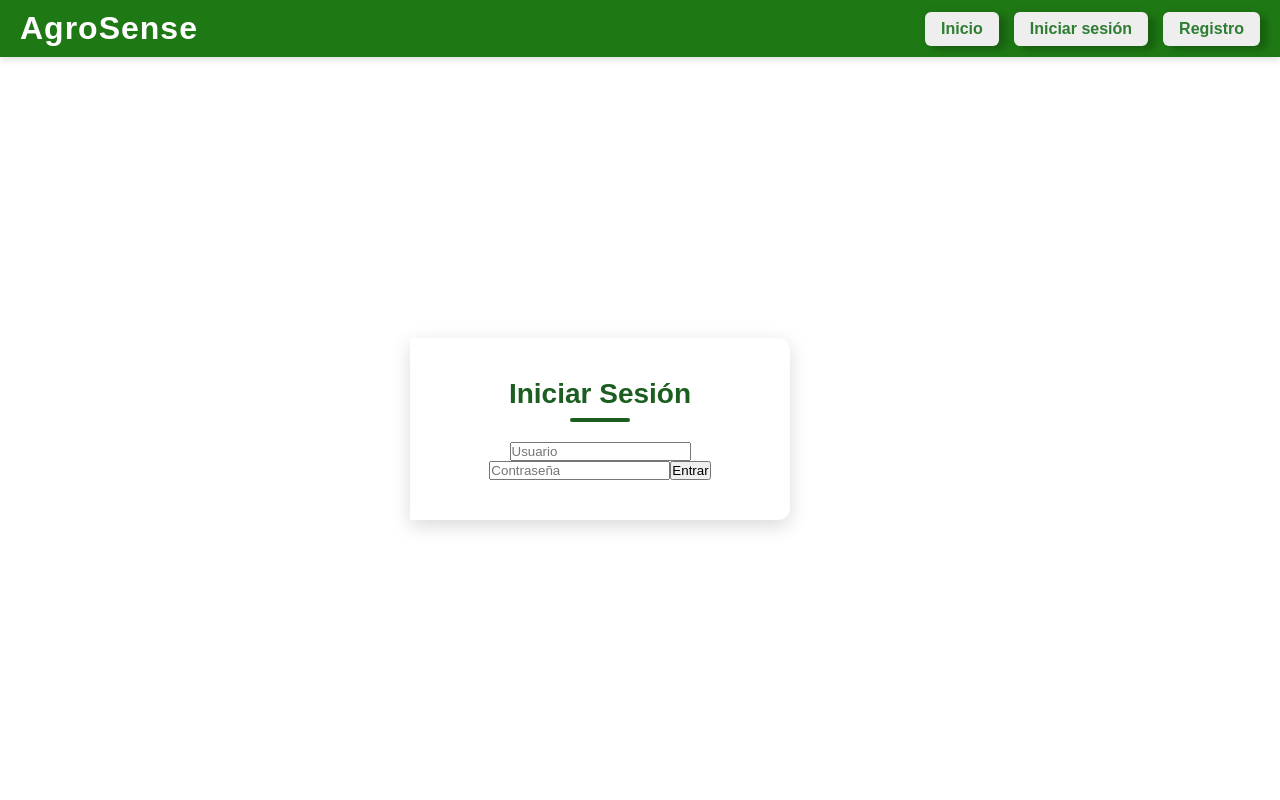
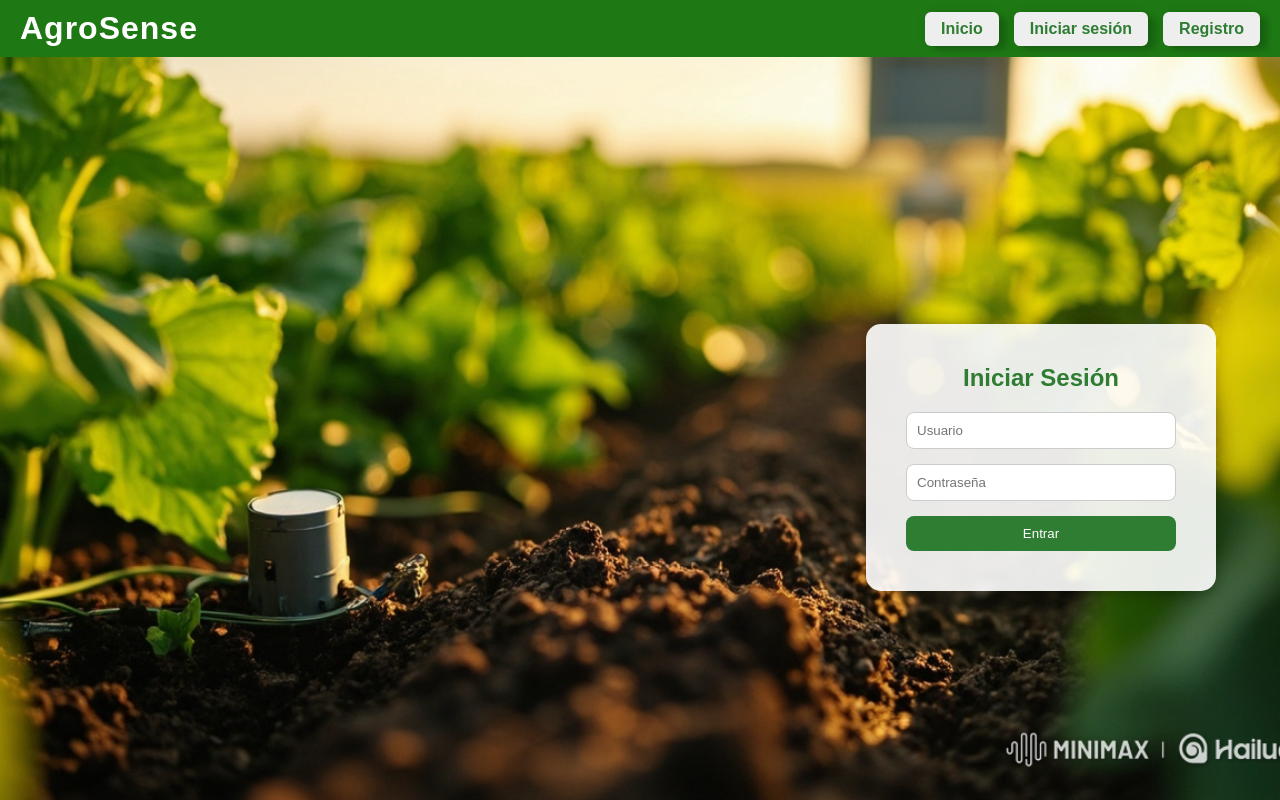
Before and after one commit to nicolasresgra2005/softwaredesarrollo1, a React (Vite) app: page /login in a window 1280 px wide. Built offline with nearby package versions, Linux system fonts and the light colour scheme.

Commit message:
Actualizacion fondo login 2

```diff
--- a/src/App.css
+++ b/src/App.css
@@ -171,10 +171,6 @@ html, body, #root {
   gap: 3px;
 }
 
-.login{
-  background-color: #ebebeb;
-}
-
 .auth-form input {
   width: 100%;
   padding: 12px;
--- a/src/pages/Login.css
+++ b/src/pages/Login.css
@@ -1,110 +1,57 @@
-/* Estructura principal */
-.login-page {
+/* 🔹 Contenedor principal del login */
+.login-container {
   display: flex;
+  justify-content: flex-end; /* mover login a la derecha */
   align-items: center;
-  height: 100vh;
+  min-height: 100vh; /* ocupa toda la altura visible */
   width: 100%;
   background-image: url('../assets/FondoL.png');
-  background-size: cover;
-  background-position: center;
-  background-repeat: no-repeat;
+  background-size: cover;       /* cubre toda la pantalla */
+  background-position: center;  /* centrada */
+  background-repeat: no-repeat; /* sin repetir */
+  background-attachment: fixed; /* mantiene la imagen fija */
+  overflow: hidden;             /* evita scroll innecesario */
 }
 
-/* Lado izquierdo con la imagen */
-.login-left {
-  flex: 1;
-  background-image: url('../assets/amigos.jpg'); /* Ajusta nombre si es otra imagen */
-  background-size: cover;
-  background-position: center;
-  border-top-left-radius: 12px;
-  border-bottom-left-radius: 12px;
+/* 🔹 Caja del formulario */
+.login-box {
+  background-color: rgba(255, 255, 255, 0.9);
+  width: 350px;
+  padding: 40px;
+  border-radius: 15px;
+  box-shadow: 0 4px 12px rgba(0, 0, 0, 0.2);
+  text-align: center;
+  margin-right: 5%; /* separa del borde derecho */
 }
 
-/* Contenedor del formulario */
-.login-container {
-  width: 380px;
-  background-color: #fff;
-  padding: 40px 30px;
-  border-radius: 0 12px 12px 0;
-  box-shadow: 0 6px 20px rgba(0, 0, 0, 0.15);
-  margin-right: 80px;
-  text-align: center;
+.login-box h2 {
+  margin-bottom: 20px;
+  color: #2e7d32;
 }
 
-/* Título */
-.login-container h2 {
-  color: #1b5e20;
-  font-size: 28px;
-  margin-bottom: 8px;
-  font-weight: 700;
+.login-box form {
+  display: flex;
+  flex-direction: column;
+  gap: 15px;
 }
 
-.login-container h2::after {
-  content: "";
-  display: block;
-  width: 60px;
-  height: 4px;
-  background-color: #1b5e20;
-  margin: 8px auto 20px auto;
-  border-radius: 2px;
-}
-
-/* Formulario */
-.login-form {
-  display: flex;
-  flex-direction: column;
-  gap: 12px;
-}
-
-.login-form label {
-  text-align: left;
-  font-weight: 600;
-  color: #333;
-  margin-top: 5px;
-}
-
-.login-form input {
+.login-box input {
   padding: 10px;
+  border: 1px solid #ccc;
   border-radius: 8px;
-  border: 1px solid #ccc;
-  background-color: #f3f3f3;
   outline: none;
 }
 
-.login-form input:focus {
-  border-color: #2e7d32;
-  background-color: #fff;
+.login-box button {
+  background-color: #2e7d32;
+  color: white;
+  border: none;
+  padding: 10px;
+  border-radius: 8px;
+  cursor: pointer;
+  transition: 0.3s;
 }
 
-/* Botón */
-.login-form button {
-  margin-top: 10px;
-  padding: 12px;
-  background-color: #2e7d32;
-  color: #fff;
-  border: none;
-  border-radius: 8px;
-  font-weight: 700;
-  cursor: pointer;
+.login-box button:hover {
+  background-color: #1b5e20;
 }
-
-.login-form button:hover {
-  background-color: #3d8b3d;
-}
-
-/* Responsivo */
-@media (max-width: 800px) {
-  .login-page {
-    flex-direction: column;
-  }
-
-  .login-left {
-    display: none;
-  }
-
-  .login-container {
-    border-radius: 12px;
-    margin: 0;
-    width: 90%;
-  }
-}
```
